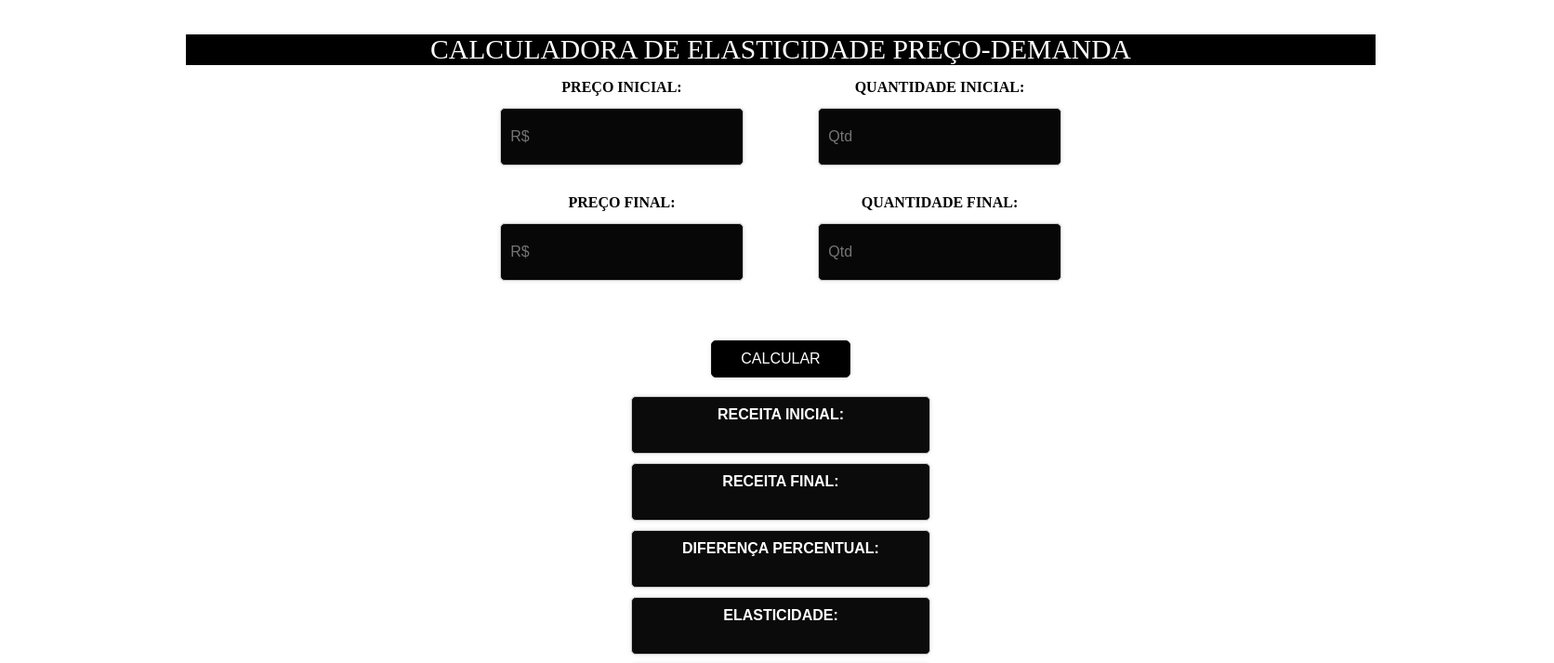
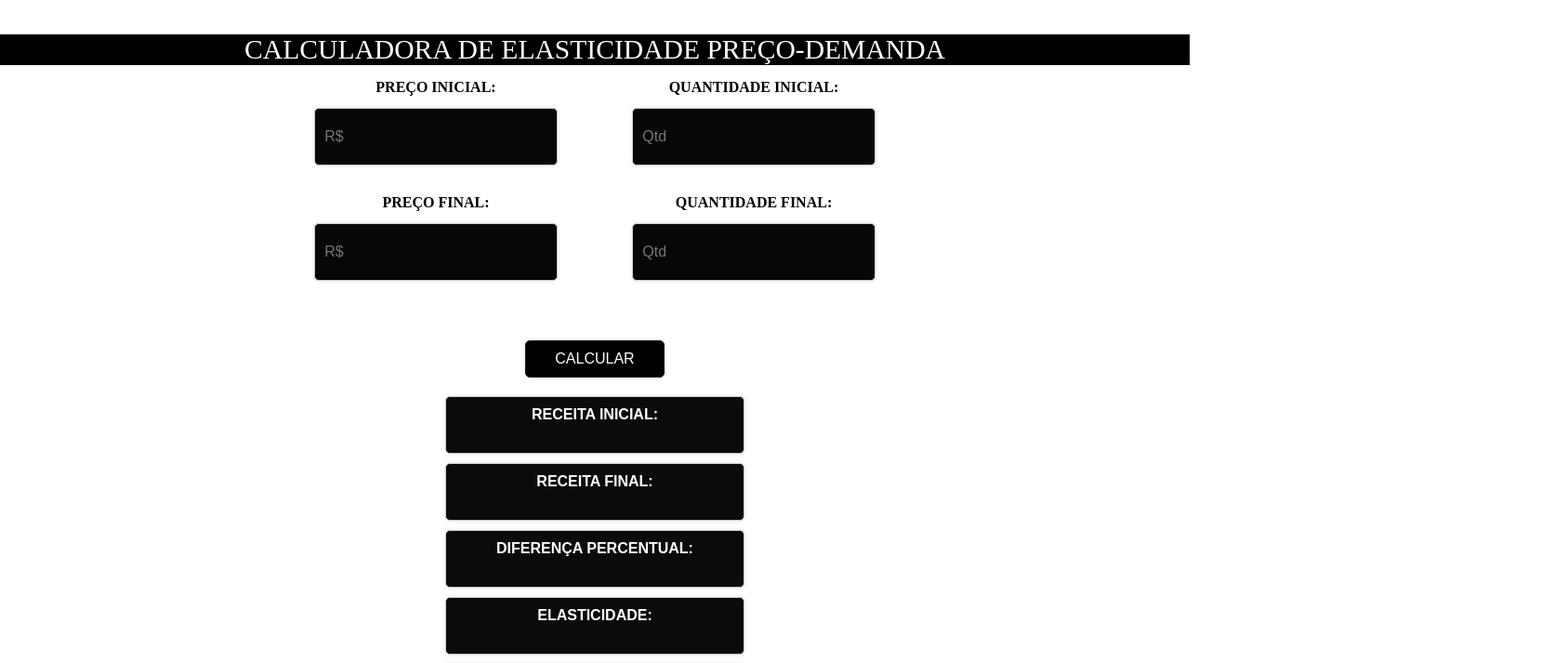
Before and after one commit to mhsousa/calc-elast-react, a React (Create React App) app: page / in a window 1280 px wide. Shown: the top 713 px of the page at 93% size, 1672 px wide, since content can reach past the window. Built offline with nearby package versions, Linux system fonts and the light colour scheme.

Commit message:
Update App.css

```diff
--- a/src/App.css
+++ b/src/App.css
@@ -1,11 +1,4 @@
 
-.App{
- background-repeat: no-repeat;
- background-size: cover;
- min-width: 130vw;
- min-height: 110vh;
- font-weight: bolder;
-}
 
 
 .App-header {
```
